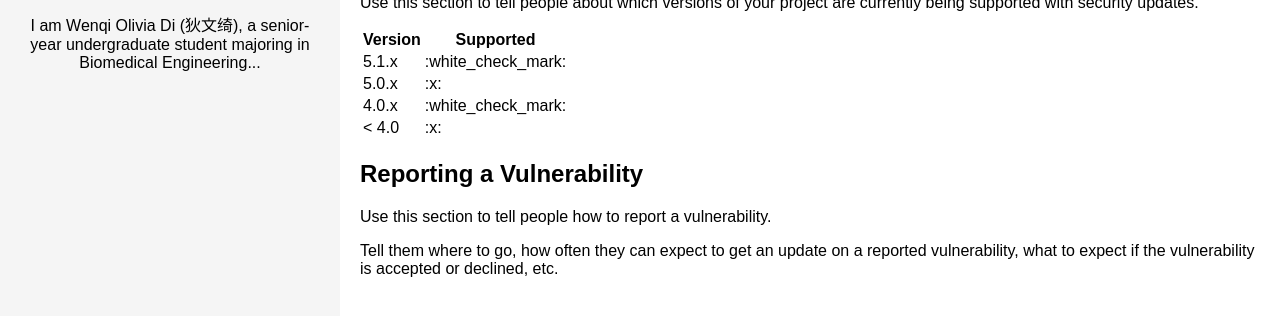
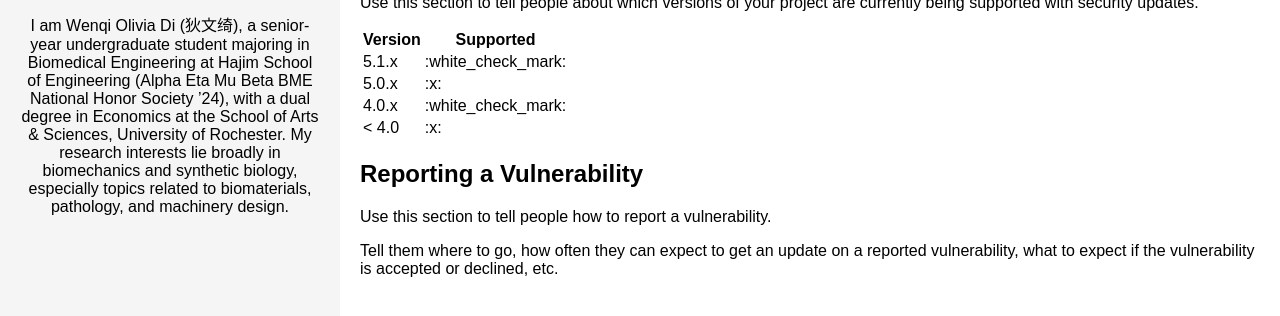
Before and after one commit to wenqioliviadi/wenqioliviadi.github.io, a Jekyll site: the page built from SECURITY.md, in a window 1280 px wide, cut to the strip 154-470 px from the top of the page. Built offline with Jekyll 4.4.1, drawn with Linux system fonts in a browser that asks for light colours; our own code applies the rules of GitHub Pages for plain Markdown files.

Commit message:
Update default.html

```diff
--- a/_layouts/default.html
+++ b/_layouts/default.html
@@ -12,7 +12,7 @@
     <div class="sidebar">
       <img src="/images/Wenqi_circle.png" alt="Wenqi Di">
       <p>
-        I am Wenqi Olivia Di (狄文绮), a senior-year undergraduate student majoring in Biomedical Engineering...
+        I am Wenqi Olivia Di (狄文绮), a senior-year undergraduate student majoring in Biomedical Engineering at Hajim School of Engineering (Alpha Eta Mu Beta BME National Honor Society ’24), with a dual degree in Economics at the School of Arts & Sciences, University of Rochester. My research interests lie broadly in biomechanics and synthetic biology, especially topics related to biomaterials, pathology, and machinery design.
       </p>
     </div>
 
```
